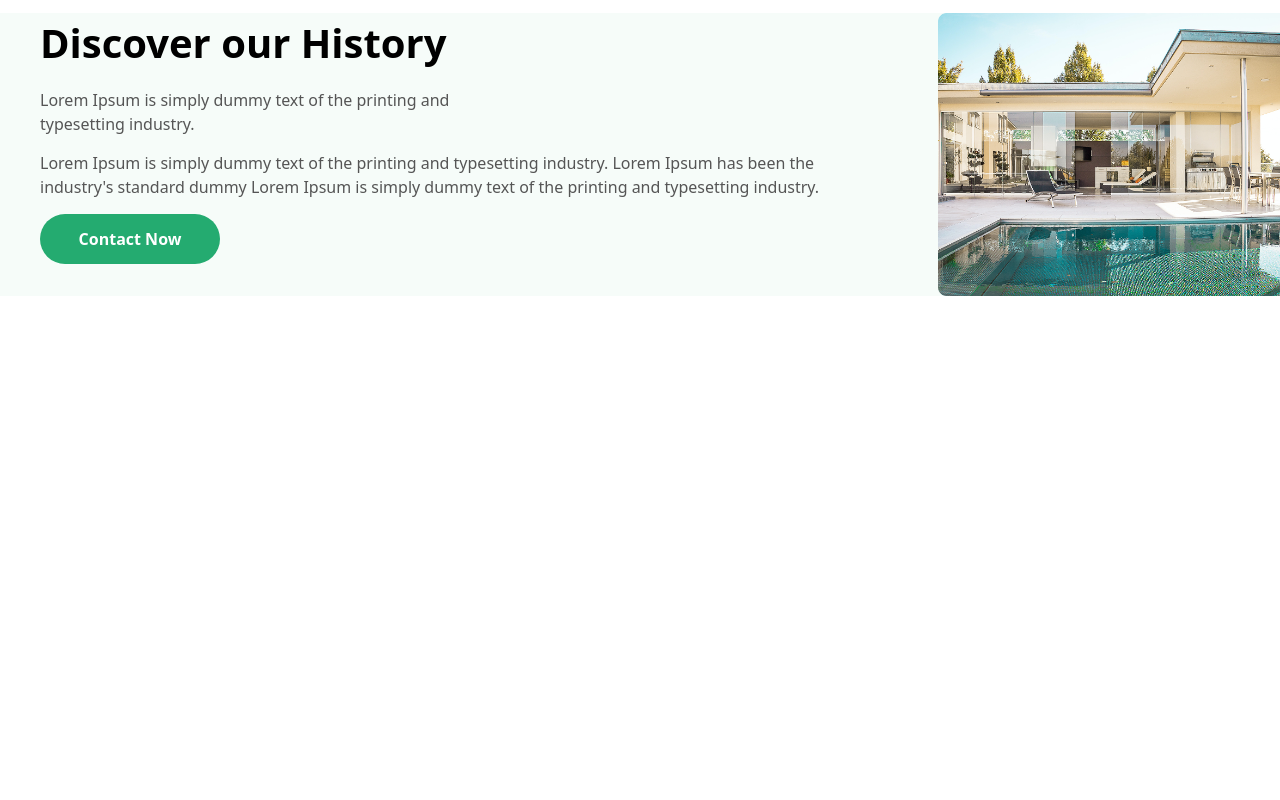
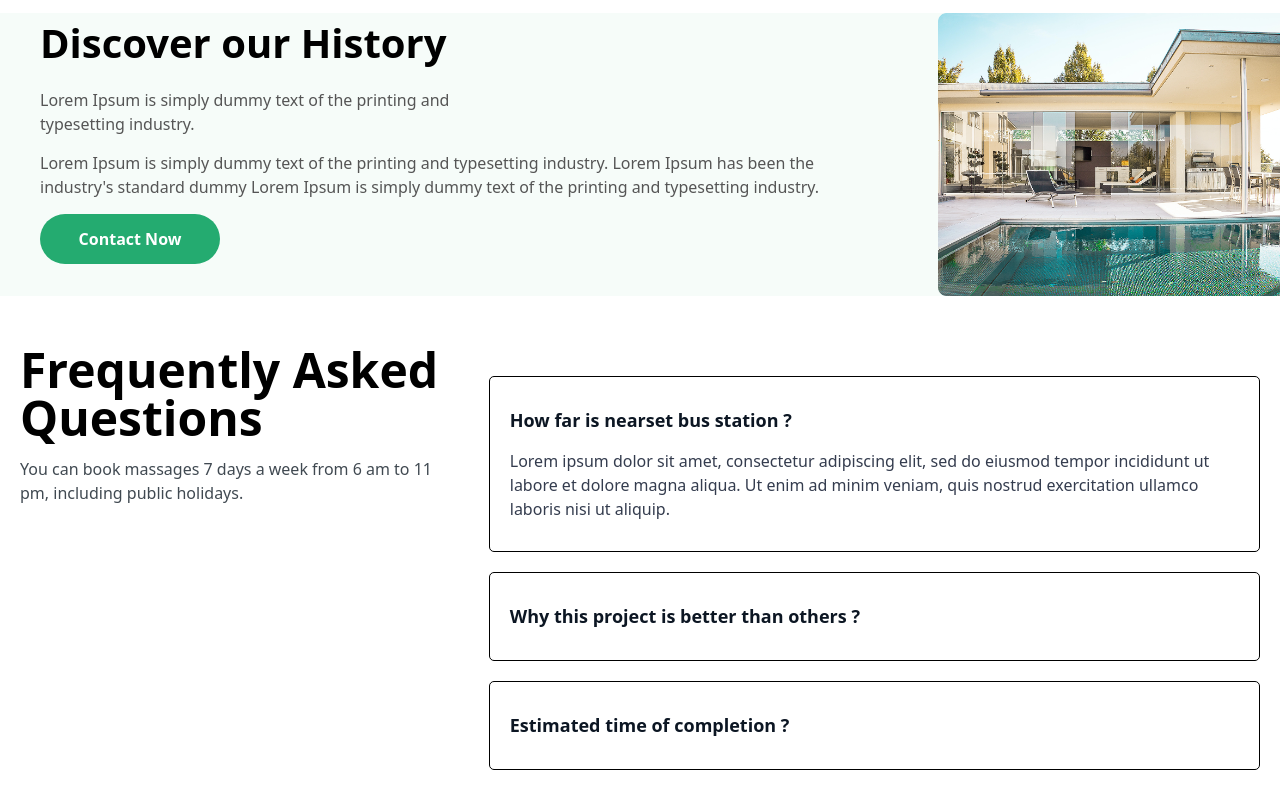
Before and after one commit to muhammadnazarov1724-cell/design_home, a website: page src/catalog.html in a window 1280 px wide. Shown: the part 1317-2117 px from the top of the page. Before the commit the page ends 1663 px from the top, so only its background shows below. Drawn offline with Linux system fonts and the light colour scheme; files whose address does not match are found by name.

Commit message:
main s-4 in page2

```diff
--- a/src/catalog.html
+++ b/src/catalog.html
@@ -145,7 +145,25 @@
           </div>
         </div>
       </section>
+      <section class="px-[20px] flex flex-col max-w-[1300px] m-auto lg:flex-row lg:gap-[50px]">
+        <div class="flex flex-col gap-[15px] items-center lg:w-[70%]">
+          <p class="text-2xl font-bold lg:text-5xl">Frequently Asked Questions </p>
+          <p class="text-[#101C26CC]">You can book massages 7 days a week from 6 am to 11 pm, including public holidays.</p>
+        </div>
+        <div class="my-[30px] flex flex-col gap-[20px]">
+          <div class="h-auto border rounded-[5px] py-[30px] px-[20px] flex flex-col gap-[15px]">
+           <p class="text-[18px] font-bold text-[#0C1623]">How far is nearset bus station ?</p>
+           <p class="text-[#1D263AE5]">Lorem ipsum dolor sit amet, consectetur adipiscing elit, sed do eiusmod tempor incididunt ut labore et dolore magna aliqua. Ut enim ad minim veniam, quis nostrud exercitation ullamco laboris nisi ut aliquip.</p>
+          </div>
+          <div class="h-auto border rounded-[5px] py-[30px] px-[20px] flex flex-col gap-[15px]">
+           <p class="text-[18px] font-bold text-[#0C1623] font-[400]">Why this project is better than others ?</p>
+          </div>
+          <div class="h-auto border rounded-[5px] py-[30px] px-[20px] flex flex-col gap-[15px]">
+           <p class="text-[18px] font-bold text-[#0C1623] font-[400]">Estimated time of completion ?</p>
+          </div>
 
+        </div>
+      </section>
     </main>
 
 </body>
```
Also changed, not shown: src/output.css.
